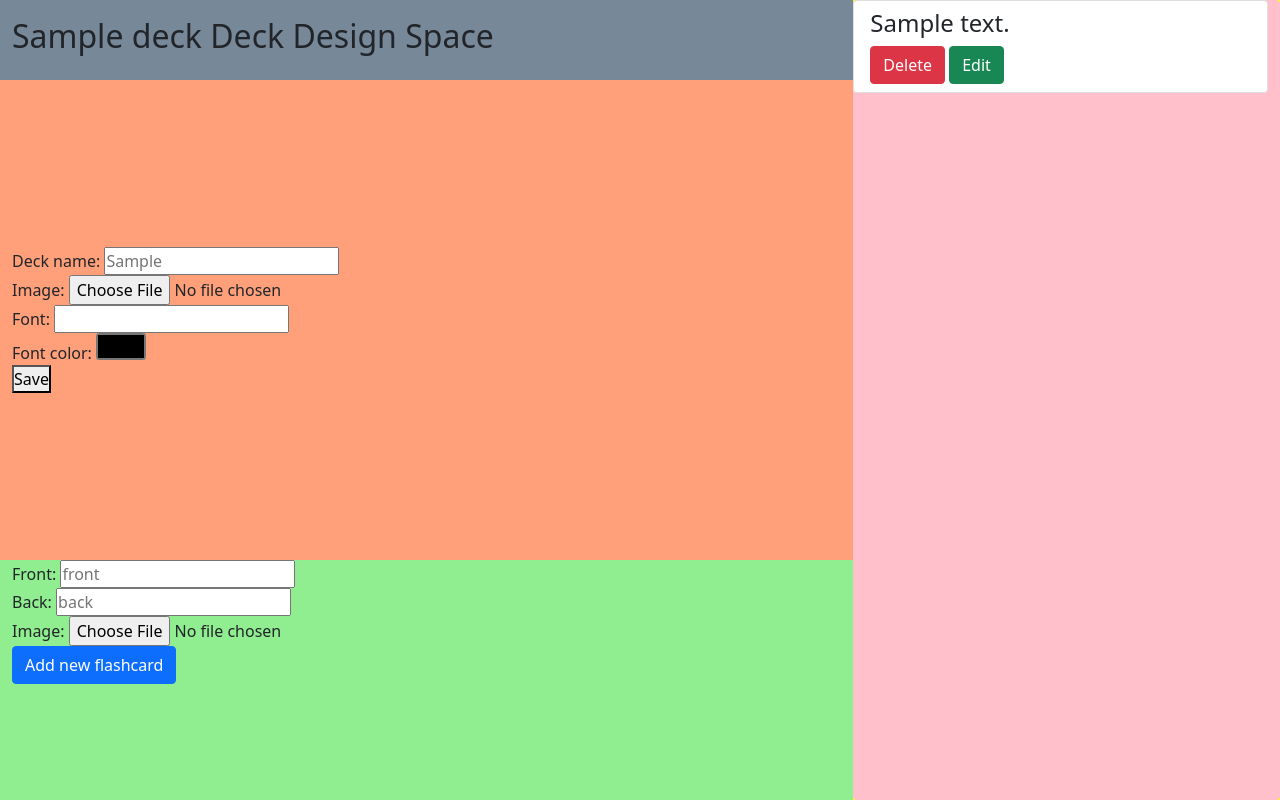
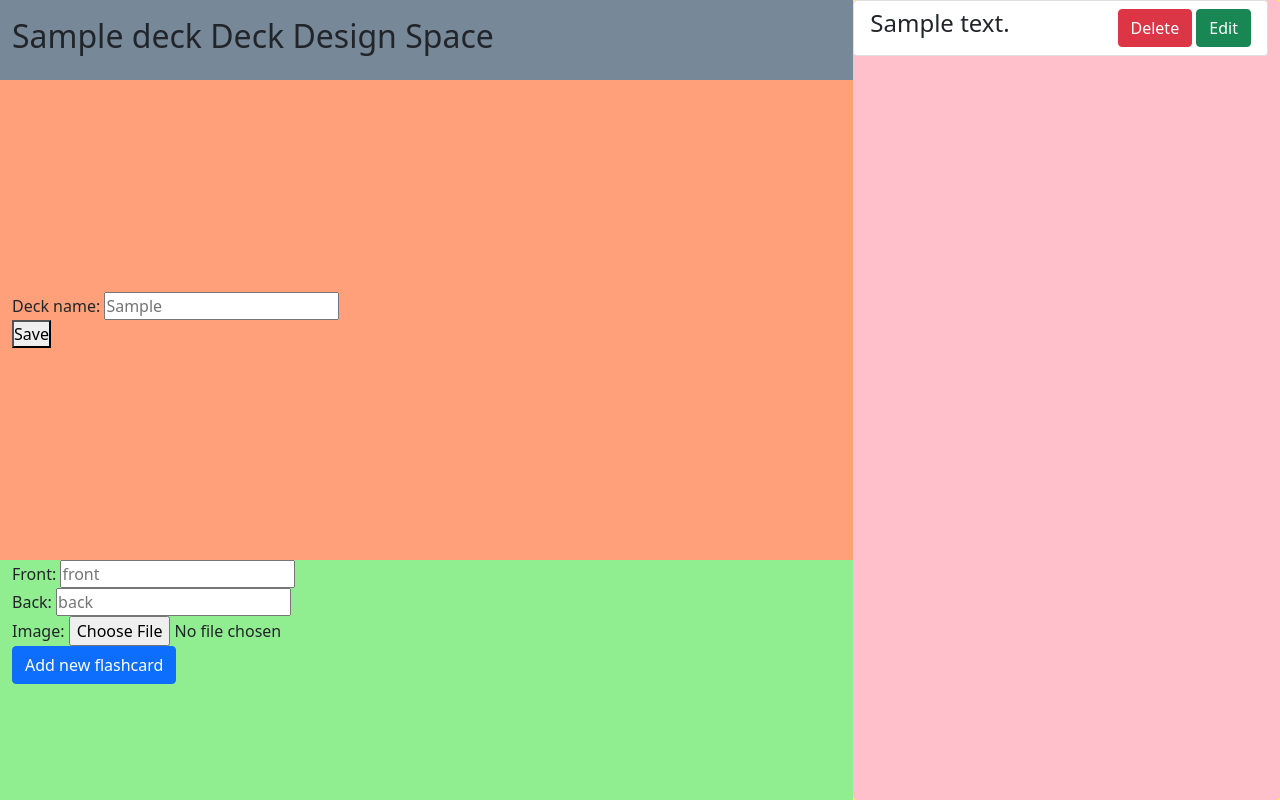
Before and after one commit to pamelamor/studybit, a Flask app: page /edit-deck/1 in a window 1280 px wide. Run offline with Flask 2, Linux system fonts and the light colour scheme; tables that the repository leaves empty hold one stand-in row (values such as "Sample post").

Commit message:
Deck name modification = done

```diff
--- a/server.py
+++ b/server.py
@@ -149,12 +149,21 @@ def delete_deck(deck_id):
 def edit_deck(deck_id):
     """View/Edit deck in design space."""
 
+
     if request.method == 'GET':
         deck = crud.get_deck_by_id(deck_id)
         flashcards = crud.get_flashcards_by_deck(deck_id)
         session['deck_id'] = deck.deck_id
 
         return render_template('customizer.html', flashcards=flashcards, deck=deck)
+
+    elif request.method == 'POST':
+
+        deck_name = request.json.get("deck_name")
+        crud.update_deck_by_id(deck_id,deck_name)
+
+        return {'deck_name': deck_name}
+
 
 #BLOCK#2: Create a flashcard asynchrounously with AJAX.
 # @app.route('/create-flashcard', methods=['POST'])
--- a/templates/customizer.html
+++ b/templates/customizer.html
@@ -46,11 +46,11 @@
             </div>
 
             <div class="row" id="deck-form" style="background-color: lightsalmon;">
-                <form name="deck-design" action="/edit-deck/{{ deck.deck_id }}" method="POST">
-                    Deck name: <input type="text" placeholder={{deck.deck_name}} name="deck_name" required><br>
-                    Image: <input type="file"><br>
+                <form class="update-deck" id={{deck.deck_id}}>
+                    Deck name: <input type="text" placeholder={{deck.deck_name}} id="name" name="deck_name" required><br>
+                    <!-- Image: <input type="file"><br>
                     Font: <input type="text"><br>
-                    Font color: <input type="color"><br>
+                    Font color: <input type="color"><br> -->
                     <!--Could probably be chnaged to a an AJAX request?-->
                     <button type="submit" id="edit-deck-info">Save</button>
                 </form>
@@ -62,7 +62,7 @@
                     Back: <input type="text" placeholder="back" id="back" name='back_content' required><br>
                     Image: <input type="file"><br>
                     <!-- BLOCK#2: <button id="{{deck.deck_id}}" type="submit">Add new flashcard</button> -->
-                    <button id="{{deck.deck_id}}" class="btn btn-primary" type="submit">Add new flashcard</button>
+                    <button class="btn btn-primary" type="submit">Add new flashcard</button>
                 </form>
             </div>
 
@@ -70,10 +70,12 @@
 
         <ul class="col-4 list-group" id="flashcard-section" style="background-color: pink;">
             {% for flashcard in flashcards %}
-            <li class="list-group-item" id="flashcard-{{ flashcard.flashcard_id }}" style="display: block;" >
-                <h4>{{ flashcard.front_content }}</h4>
-                <button type="button" class="delete-flashcard btn btn-danger" id="{{ flashcard.flashcard_id }}">Delete</button>
-                <button type="button" class="btn btn-success">Edit</button>
+            <li class="list-group-item" id="flashcard-{{ flashcard.flashcard_id }}" style="display: flex; justify-content: space-between;">
+                <h4 style="display: inline;">{{ flashcard.front_content }}</h4>
+                <div>
+                    <button type="button" class="delete-flashcard btn btn-danger" id="{{ flashcard.flashcard_id }}">Delete</button>
+                    <button type="button" class="update-flashcard btn btn-success">Edit</button>
+                </div>
             </li>
         {% endfor %}
         </ul>
```
Also changed, not shown: static/script.js (+62 -21 lines).
